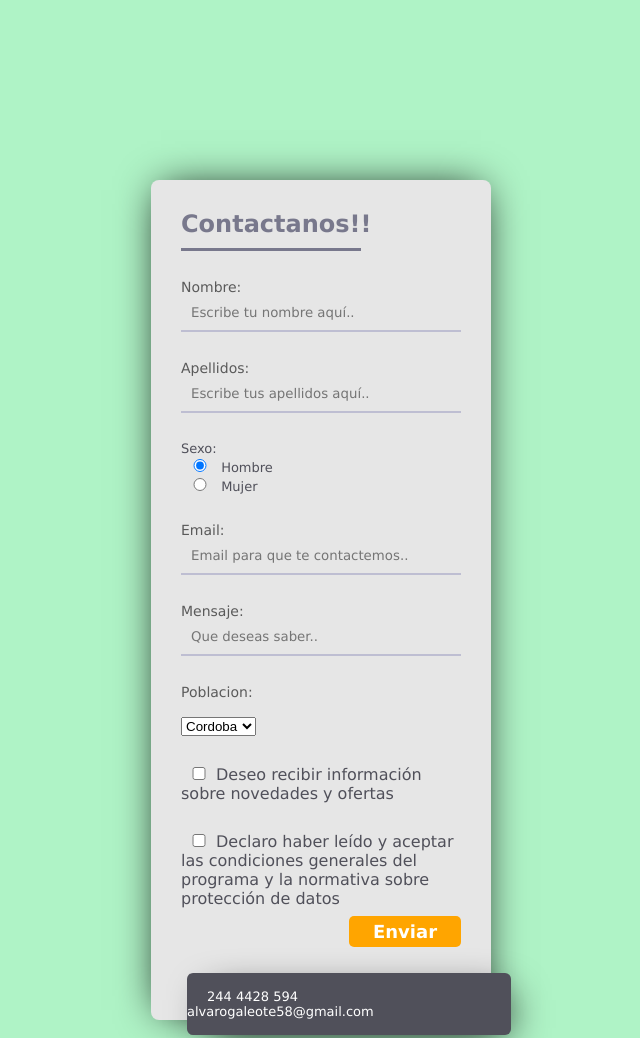
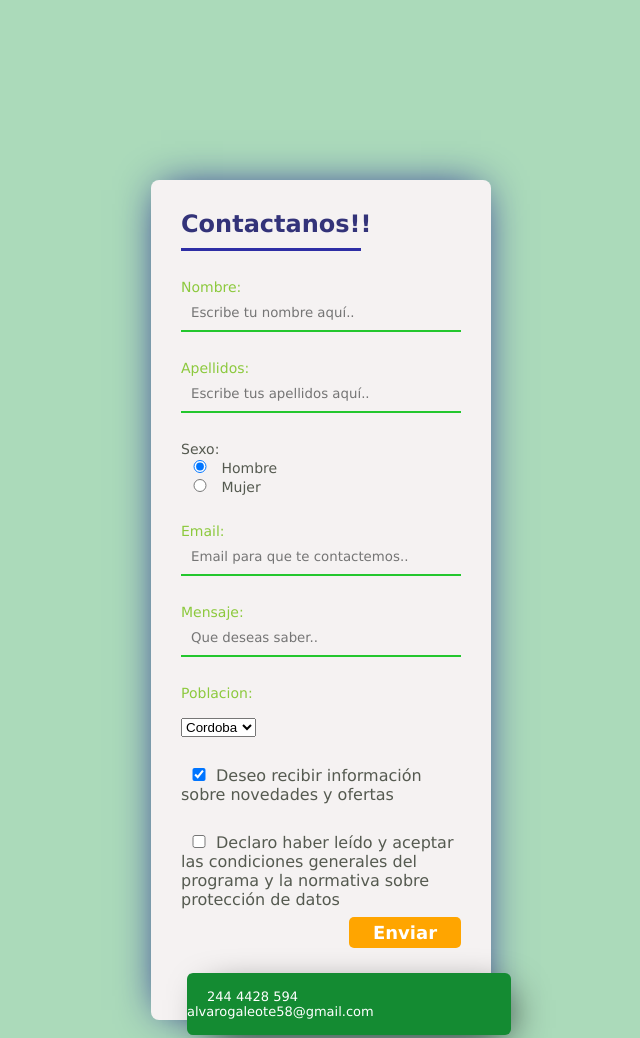
Before and after one commit to Alvaro-Galeote/Formulario1_PW, a plain HTML site: page index.html in a window 1280 px wide. Shown: the top 1038 px of the page, without its empty margins (319-959 px from the left). Drawn offline with Linux system fonts and the light colour scheme.

Commit message:
Add files via upload

```diff
--- a/index.html
+++ b/index.html
@@ -13,15 +13,15 @@
 
         <style>
             body{
-                background:hsla(140, 85%, 47%, 0.336);
+                background:hsla(140, 91%, 30%, 0.336);
                 margin:0
             }
             .form{
                 width:340px;
                 height:840px;
-                background:#e6e6e6;
+                background:#f5f2f2;
                 border-radius:8px;
-                box-shadow:0 0 40px -10px #000;
+                box-shadow:0 0 40px -10px #13118a;
                 margin:calc(50vh - 220px) auto;
                 padding:20px 30px;
                 max-width:calc(100vw - 40px);
@@ -33,8 +33,8 @@
                 margin:10px 0;
                 padding-bottom:10px;
                 width:180px;
-                color:#78788c;
-                border-bottom:3px solid #78788c
+                color:#333379;
+                border-bottom:3px solid #2e2ea5
             }
             input{
                 width:100%;
@@ -46,32 +46,32 @@
                 border:0;
                 font-family:'Lucida Sans', 'Lucida Sans Regular', 'Lucida Grande', 'Lucida Sans Unicode', Geneva, Verdana, sans-serif;
                 transition:all .3s;
-                border-bottom:2px solid #bebed2
+                border-bottom:2px solid #23c72e
             }
             input:focus{
-                border-bottom:2px solid #78788c
+                border-bottom:2px solid #8ab915
             }
             p:before{
                 content:attr(type);
                 display:block;
                 margin:28px 0 0;
                 font-size:14px;
-                color:#5a5a5a
+                color:#8cc93d
             }
             label:before{
                 content:attr(type);
                 display:block;
                 margin:28px 0 0;
                 font-size:14px;
-                color:#5a5a5a
+                color:#95910d
             }
             button{
                 float:right;
                 padding:8px 12px;
                 margin:8px 0 0;
                 font-family:'Lucida Sans', 'Lucida Sans Regular', 'Lucida Grande', 'Lucida Sans Unicode', Geneva, Verdana, sans-serif;
-                border:2px solid #78788c;
-                background:0;color:#5a5a6e;
+                border:2px solid #2c2ca3;
+                background:0;color:#1d1d89;
                 cursor:pointer;
                 transition:all .3s
             }
@@ -80,7 +80,7 @@
                 content:'Hi';
                 position:absolute;
                 bottom:-15px;right:-20px;
-                background:#50505a;
+                background:#148b32;
                 color:#fff;
                 width:320px;
                 padding:16px 4px 16px 0;
@@ -94,13 +94,13 @@
 
             .genero,.genero label{
                 font-family:'Lucida Sans', 'Lucida Sans Regular', 'Lucida Grande', 'Lucida Sans Unicode', Geneva, Verdana, sans-serif;
-                font-size: 13px;
-                color: #50505a;
+                font-size: 14px;
+                color: #555a50;
             }
             .genero input, option{
                 width: 10%;
                 font-size:14px;
-                color:#5a5a5a
+                color:#555a50
             }
 
             .enviar{
@@ -123,21 +123,21 @@
 
             .sexos,.checkbox{
                 font-family:'Lucida Sans', 'Lucida Sans Regular', 'Lucida Grande', 'Lucida Sans Unicode', Geneva, Verdana, sans-serif;
-                color: #50505a;
+                color: #555a50;
             }
             .checkbox{
                 margin:20px 0;
-                color: #50505a;
+                color: #555a50;
             }
 
             .checkbox input{
                 width: 10%;
-                color: #50505a;
+                color: #555a50;
             }
 
             #checkbox{
                 font-size: 13px;
-                color: #50505a;
+                color: #555a50;
             }
             </style>
     </head>
@@ -175,7 +175,7 @@
 
 
 
-            <label class="checkbox"><input type="checkbox" checked" id="checkbox">Deseo recibir información sobre novedades y
+            <label class="checkbox"><input type="checkbox" checked id="checkbox">Deseo recibir información sobre novedades y
             ofertas</label>
             <br>
             <label class="checkbox"><input type="checkbox" id="checkbox">Declaro haber leído y aceptar las condiciones
```
